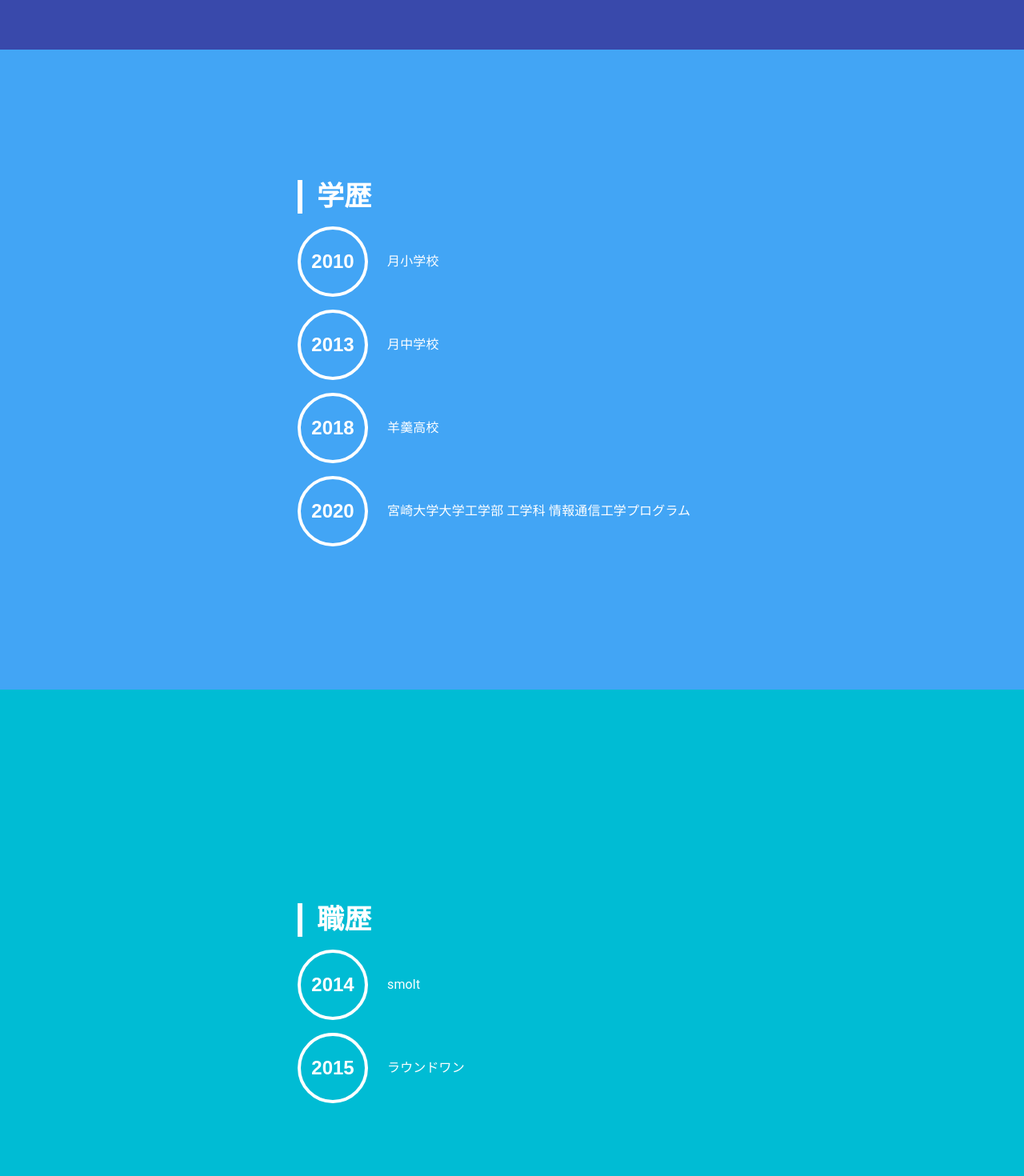
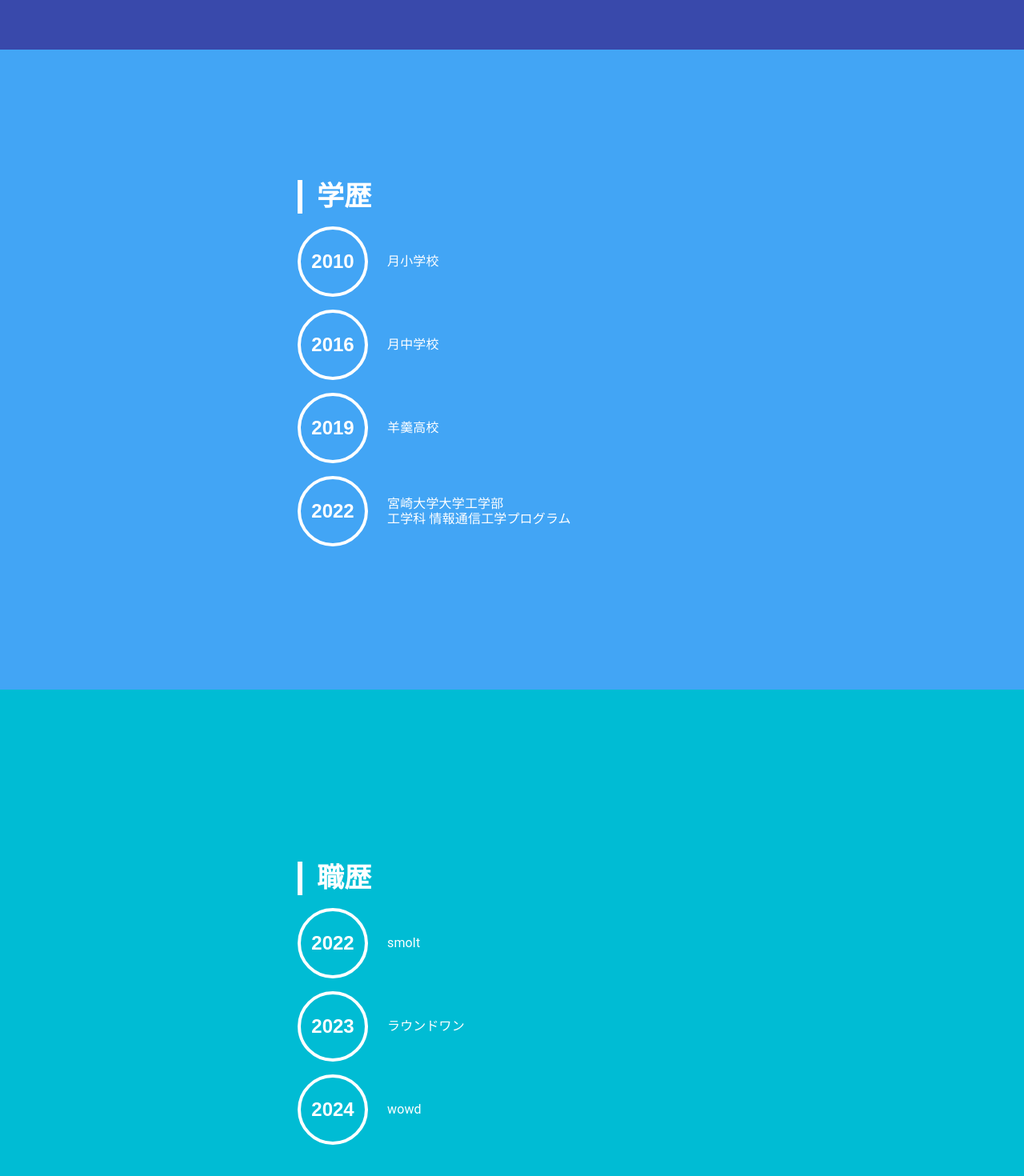
Before and after one commit to matuhiro97/hirokiHP, a React (Vite) app: page /about in a window 1280 px wide. Shown: the part 738-2208 px from the top of the page at 80% size. Built offline with nearby package versions, Linux system fonts and the light colour scheme.

Commit message:
about完成

```diff
--- a/src/pages/About.tsx
+++ b/src/pages/About.tsx
@@ -57,9 +57,8 @@ const TimelineItem = ({ year, description }) => (
   <Box
     sx={{
       display: 'flex',
-      alignItems: 'center',
+      alignItems: 'center', // 中央揃えに戻す
       marginBottom: '1rem',
-      flexWrap: { xs: 'wrap', sm: 'nowrap' }, // スマホでは折り返し
     }}
   >
     <YearCircle year={year} />
@@ -67,9 +66,9 @@ const TimelineItem = ({ year, description }) => (
       variant="body1"
       sx={{
         color: '#fff',
-        width: { xs: '100%', sm: 'auto' }, // スマホでは全幅
-        marginTop: { xs: '0.5rem', sm: '0' }, // スマホでは上部にマージン
-        fontSize: { xs: '0.9rem', sm: '1rem' }, // レスポンシブフォントサイズ
+        fontSize: { xs: '0.9rem', sm: '1rem' },
+        // paddingTop を削除
+        lineHeight: '1.2', // 行間を少し狭くする
       }}
     >
       {description}
@@ -111,7 +110,7 @@ const About = () => {
       {/* Section 1: 何者なのか */}
       <Section id="about" title="なにもの？" backgroundColor="#3949ab">
         <Typography variant="body1" sx={{ fontSize: { xs: '0.9rem', sm: '1rem' } }}>
-          情報系学部の3年生です。ゲーム、Webなど作ったりしています。
+          情報系学部の3年生です。Web,アプリ,ゲームなど作ったりしています。
         </Typography>
         <Typography variant="body1" sx={{ fontSize: { xs: '0.9rem', sm: '1rem' } }}>
           登山、キャンプ、旅行もそこそこ好きです。
@@ -121,15 +120,24 @@ const About = () => {
       {/* Section 2: 学歴 */}
       <Section id="education" title="学歴" backgroundColor="#42a5f5">
         <TimelineItem year="2010" description="月小学校" />
-        <TimelineItem year="2013" description="月中学校" />
-        <TimelineItem year="2018" description="羊羹高校" />
-        <TimelineItem year="2020" description="宮崎大学大学工学部 工学科 情報通信工学プログラム" />
+        <TimelineItem year="2016" description="月中学校" />
+        <TimelineItem year="2019" description="羊羹高校" />
+        <TimelineItem
+          year="2022"
+          description={
+            <>
+              宮崎大学大学工学部<br />
+              工学科 情報通信工学プログラム
+            </>
+          }
+        />
       </Section>
 
       {/* Section 3: 職歴 */}
       <Section id="experience" title="職歴" backgroundColor="#00bcd4">
-        <TimelineItem year="2014" description="smolt" />
-        <TimelineItem year="2015" description="ラウンドワン" />
+        <TimelineItem year="2022" description="smolt" />
+        <TimelineItem year="2023" description="ラウンドワン" />
+        <TimelineItem year="2024" description="wowd" />
       </Section>
     </>
   );
```
